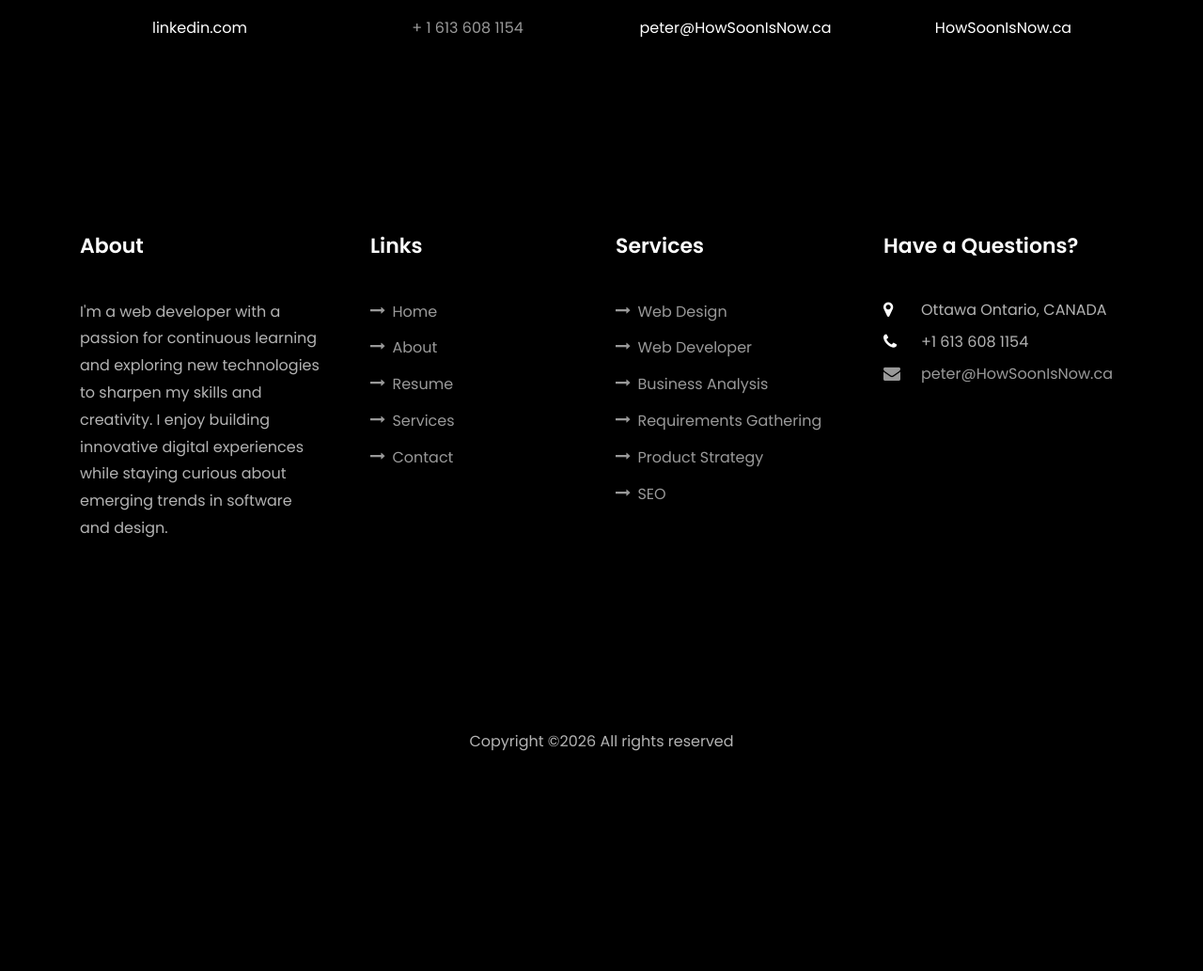
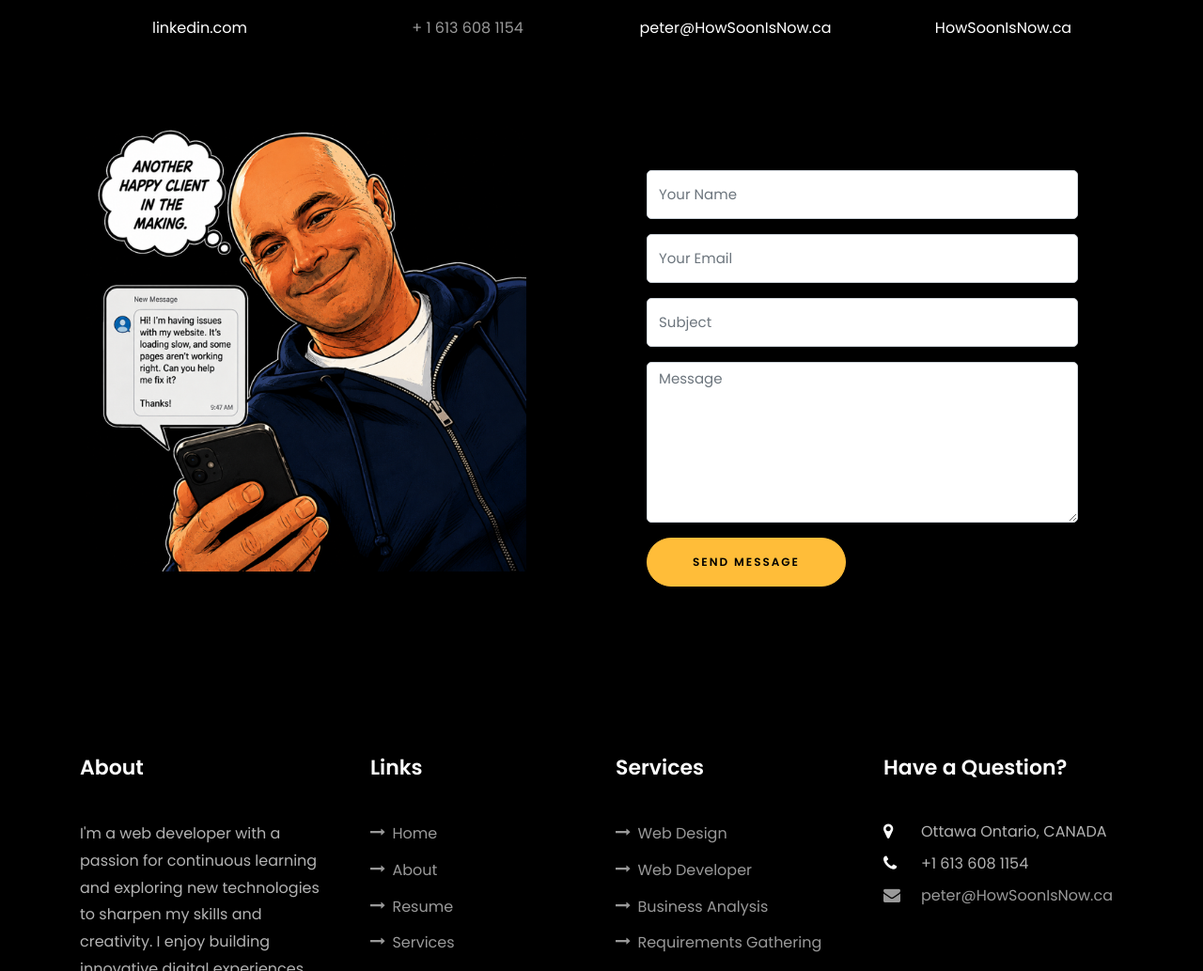
Before and after one commit to pmerrittOtt/portfolio, a plain HTML site: page index.html in a window 1280 px wide. Shown: the part 6400-7433 px from the top of the page at 94% size. Before the commit the page ends 7331 px from the top, so only its background shows below. Drawn offline with Linux system fonts and the light colour scheme; files whose address does not match are found by name.

Commit message:
commit update index file

```diff
--- a/index.html
+++ b/index.html
@@ -644,34 +644,39 @@
           </div>
         </div>
 
-        <!--
-        <div id="contact-form" class="row no-gutters block-9">
-          <div class="col-md-6 order-md-last d-flex">
-            <form action="#" class="bg-light p-4 p-md-5 contact-form">
+
+        <div id="contact-form" class="row no-gutters block-9 rounded">
+
+          <div class="col-md-6 order-md-last d-flex rounded">
+
+
+            <form action="https://formspree.io/f/xzdonjgy" method="POST" class="bg-black p-4 p-md-5 contact-form rounded">
+
+
               <div class="form-group">
-                <input type="text" class="form-control" placeholder="Your Name">
+                <input type="text" name="senderName" class="form-control" placeholder="Your Name">
               </div>
               <div class="form-group">
-                <input type="text" class="form-control" placeholder="Your Email">
+                <input type="email" name="email" id="email" class="form-control" placeholder="Your Email">
               </div>
               <div class="form-group">
                 <input type="text" class="form-control" placeholder="Subject">
               </div>
               <div class="form-group">
-                <textarea name="" id="" cols="30" rows="7" class="form-control" placeholder="Message"></textarea>
+                <textarea name="message" id="message" cols="30" rows="7" class="form-control" placeholder="Message"></textarea>
               </div>
               <div class="form-group">
                 <input type="submit" value="Send Message" class="btn btn-primary py-3 px-5">
               </div>
             </form>
-
           </div>
 
           <div class="col-md-6 d-flex">
-          	<div class="img" style="background-image: url(images/about.jpg);"></div>
+          	<div class="img" style="background-image: url(images/profile-comic-01.png); background-repeat: no-repeat;
+  width: 475px; height: 475px;"></div>
           </div>
         </div>
-        -->
+
       </div>
 
     </section>
@@ -718,7 +723,7 @@
           </div>
           <div class="col-md">
             <div class="ftco-footer-widget mb-4">
-            	<h2 class="ftco-heading-2">Have a Questions?</h2>
+            	<h2 class="ftco-heading-2">Have a Question?</h2>
             	<div class="block-23 mb-3">
 	              <ul>
 	                <li><span class="icon icon-map-marker"></span><span class="text">Ottawa Ontario, CANADA</span></li>
```
